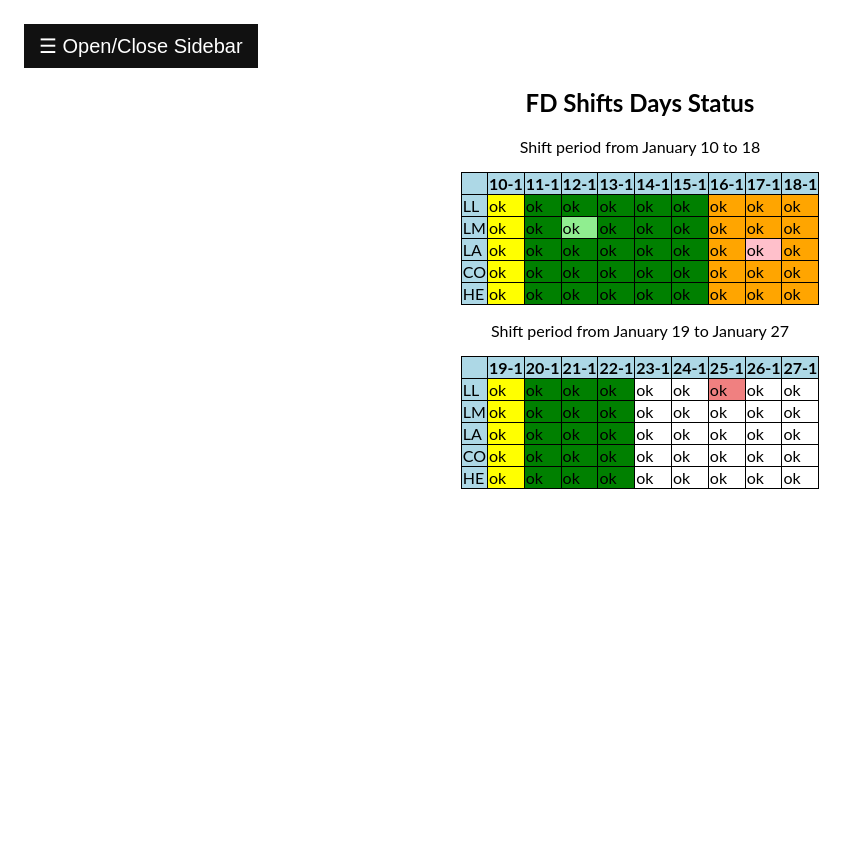
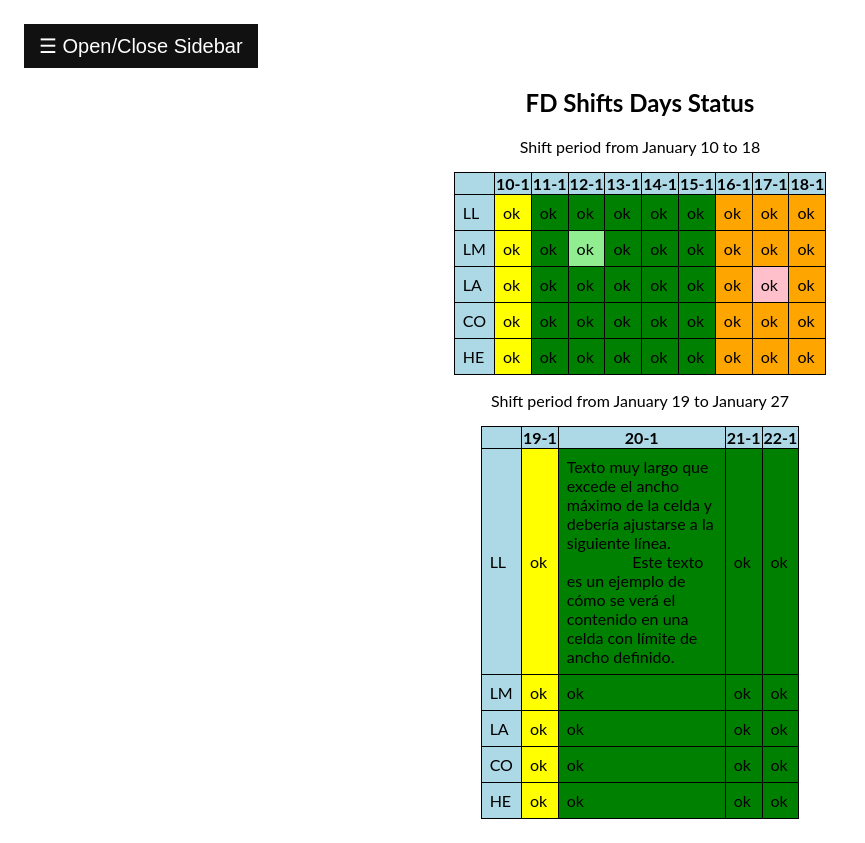
Before and after one commit to balibrea/FDShRsrv, a Flask app: template templates/index2.html in a window 1280 px wide. Shown: the whole page, without its empty margins (0-865 px from the left). Before the commit the page ends 489 px from the top, so only its background shows below. Run offline with Flask 3, Linux system fonts and the light colour scheme; the template is opened without the code that fills it, so the values that code supplies are empty.

Commit message:
Html word wrap...

```diff
--- a/templates/index2.html
+++ b/templates/index2.html
@@ -1,5 +1,6 @@
 <!DOCTYPE html>
 <html>
+
 <head>
     <meta name="viewport" content="width=device-width, initial-scale=1">
     <style>
@@ -7,6 +8,7 @@
             font-family: "Lato", sans-serif;
         }
 
+        /* Sidebar Styles */
         .sidebar {
             height: 100%;
             width: 0;
@@ -59,30 +61,71 @@
             padding: 16px;
         }
 
-        table, th, td {
+        table,
+        th,
+        td {
             border: 1px solid black;
             border-collapse: collapse;
         }
 
         table {
-            margin: 0 auto; /* Center the table */
-            width: auto; /* Adjust width to content */
+            margin: 0 auto;
+            width: auto;
         }
 
         th {
-            background-color: lightblue; /* Consistent header background */
+            background-color: lightblue;
+        }
+
+        td {
+            max-width: 150px; /* Establece un ancho máximo */
+            white-space: pre-wrap; /* Permite texto multilinea */
+            word-wrap: break-word; /* Permite el ajuste de palabras largas */
+            overflow: hidden; /* Oculta el desbordamiento */
+            padding: 8px; /* Espaciado interno */
+            text-overflow: ellipsis; /* Agrega puntos suspensivos si el texto es demasiado largo */
         }
 
         td:hover {
-            background-color: lightyellow; /* Hover effect */
+            background-color: lightyellow;
         }
 
         @media screen and (max-height: 450px) {
-            .sidebar {padding-top: 15px;}
-            .sidebar a {font-size: 18px;}
+            .sidebar {
+                padding-top: 15px;
+            }
+
+            .sidebar a {
+                font-size: 18px;
+            }
         }
     </style>
+    <script>
+        function toggleNav() {
+            const sidebar = document.getElementById("mySidebar");
+            sidebar.style.width = sidebar.style.width === "250px" ? "0" : "250px";
+        }
+
+        function closeNav() {
+            document.getElementById("mySidebar").style.width = "0";
+        }
+
+        function handleTableClick(event) {
+            const target = event.target;
+            if (target && target.nodeName === "TD") {
+                const row = target.parentNode;
+                const table = target.closest("table");
+                const dayIndex = target.cellIndex; // Index of the day
+                const detector = row.cells[0].innerText; // Detector name
+                const day = table.rows[0].cells[dayIndex].innerText; // Day header
+
+                // Display detector and day
+                alert(`Detector: ${detector}, Day: ${day}`);
+            }
+        }
+    </script>
 </head>
+
 <body>
 
     <div id="mySidebar" class="sidebar">
@@ -95,11 +138,11 @@
             <option value="2">Table 2</option>
         </select><br><br>
 
-    <label for="cellRow" style="color: #818181; padding-left: 32px;">Row (0-5):</label>
-    <input type="number" id="cellRow" min="0" max="5"><br>
+        <label for="rowSelect" style="color: #818181; padding-left: 32px;">Select Row:</label>
+        <select id="rowSelect" style="margin-left: 32px;"></select><br><br>
 
-    <label for="cellCol" style="color: #818181; padding-left: 32px;">Column (0-9):</label>
-    <input type="number" id="cellCol" min="0" max="9"><br>
+        <label for="colSelect" style="color: #818181; padding-left: 32px;">Select Column:</label>
+        <select id="colSelect" style="margin-left: 32px;"></select><br><br>
 
         <label for="cellText" style="color: #818181; padding-left: 32px;">Text:</label>
         <input type="text" id="cellText"><br>
@@ -121,7 +164,7 @@
 
         <p style="text-align: center;">Shift period from January 10 to 18</p>
 
-    <table id="shiftTable1">
+        <table id="shiftTable1" onclick="handleTableClick(event)">
             <colgroup>
                 <col span="2" style="background-color: yellow">
                 <col span="5" style="background-color: green">
@@ -140,6 +183,7 @@
                 <th>18-1</th>
             </tr>
 
+            <!-- Table Rows -->
             <tr>
                 <td style="background-color: lightblue;">LL</td>
                 <td>ok</td>
@@ -204,7 +248,7 @@
 
         <p style="text-align: center;">Shift period from January 19 to January 27</p>
 
-    <table id="shiftTable2">
+        <table id="shiftTable2" onclick="handleTableClick(event)">
             <colgroup>
                 <col span="2" style="background-color: yellow">
                 <col span="3" style="background-color: green">
@@ -215,31 +259,17 @@
                 <th>20-1</th>
                 <th>21-1</th>
                 <th>22-1</th>
-            <th>23-1</th>
-            <th>24-1</th>
-            <th>25-1</th>
-            <th>26-1</th>
-            <th>27-1</th>
             </tr>
             <tr>
                 <td style="background-color: lightblue;">LL</td>
                 <td>ok</td>
-            <td>ok</td>
-            <td>ok</td>
-            <td>ok</td>
-            <td>ok</td>
-            <td>ok</td>
-            <td style="background-color: lightcoral;">ok</td>
+                <td>Texto muy largo que excede el ancho máximo de la celda y debería ajustarse a la siguiente línea.
+                Este texto es un ejemplo de cómo se verá el contenido en una celda con límite de ancho definido.</td>
                 <td>ok</td>
                 <td>ok</td>
             </tr>
             <tr>
                 <td style="background-color: lightblue;">LM</td>
-            <td>ok</td>
-            <td>ok</td>
-            <td>ok</td>
-            <td>ok</td>
-            <td>ok</td>
                 <td>ok</td>
                 <td>ok</td>
                 <td>ok</td>
@@ -251,19 +281,9 @@
                 <td>ok</td>
                 <td>ok</td>
                 <td>ok</td>
-            <td>ok</td>
-            <td>ok</td>
-            <td>ok</td>
-            <td>ok</td>
-            <td>ok</td>
             </tr>
             <tr>
                 <td style="background-color: lightblue;">CO</td>
-            <td>ok</td>
-            <td>ok</td>
-            <td>ok</td>
-            <td>ok</td>
-            <td>ok</td>
                 <td>ok</td>
                 <td>ok</td>
                 <td>ok</td>
@@ -275,60 +295,9 @@
                 <td>ok</td>
                 <td>ok</td>
                 <td>ok</td>
-            <td>ok</td>
-            <td>ok</td>
-            <td>ok</td>
-            <td>ok</td>
-            <td>ok</td>
             </tr>
         </table>
     </div>
+</body>
 
-<script>
-let isOpen = false; // Track the sidebar state
-
-function toggleNav() {
-    if (isOpen) {
-        closeNav();
-    } else {
-        openNav();
-    }
-}
-
-function openNav() {
-    document.getElementById("mySidebar").style.width = "250px";
-    document.getElementById("main").style.marginLeft = "250px";
-    isOpen = true; // Update the state
-}
-
-function closeNav() {
-    document.getElementById("mySidebar").style.width = "0";
-    document.getElementById("main").style.marginLeft= "0";
-    isOpen = false; // Update the state
-}
-
-function editCell() {
-    const tableSelect = document.getElementById('tableSelect').value;
-    const row = parseInt(document.getElementById('cellRow').value);
-    const col = parseInt(document.getElementById('cellCol').value);
-    const text = document.getElementById('cellText').value;
-    const color = document.getElementById('cellColor').value;
-
-    let table = document.getElementById('shiftTable1');
-
-    // Select the appropriate table based on user choice
-    if (tableSelect === "2") {
-        table = document.getElementById('shiftTable2');
-    }
-
-    // Check if the row and column are within valid ranges
-    if (row >= 0 && row <= 5 && col >= 0 && col <= 9) {
-        const cell = table.rows[row].cells[col];
-        if (text) cell.innerText = text; // Update cell text
-        if (color) cell.style.backgroundColor = color; // Update cell background color
-    }
-}
-</script>
-
-</body>
 </html>
```
Also changed, not shown: templates/index.html (+15 -5 lines). Lines whose indentation alone changed are shown as unchanged.
